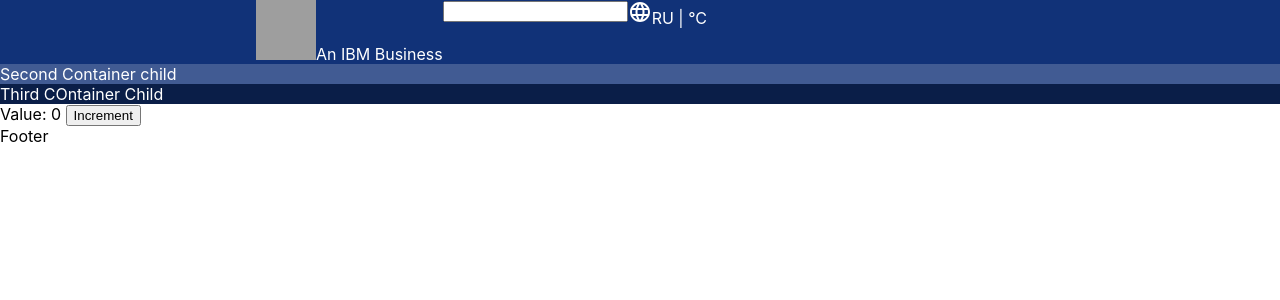
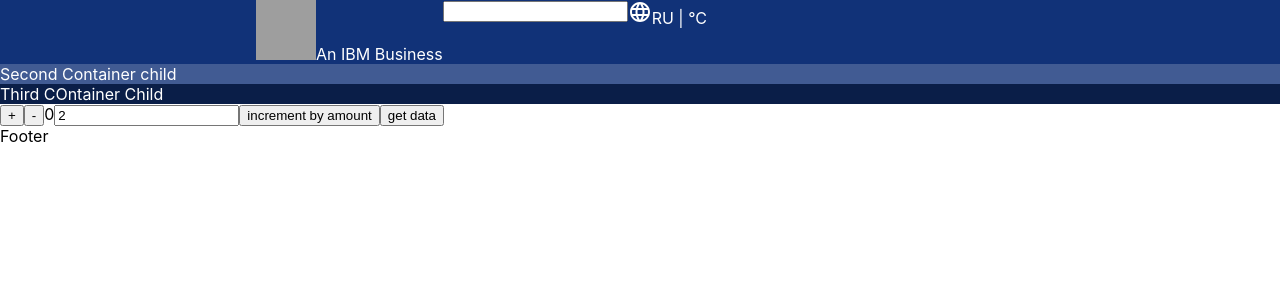
Before and after one commit to Nicelx/weather-app, a React (Create React App) app: page / in a window 1280 px wide. Shown: the top 300 px of the page. Built offline with nearby package versions, Linux system fonts and the light colour scheme; no server answers; grey boxes are pictures that could not be loaded.

Commit message:
playing with redux

```diff
--- a/src/App.js
+++ b/src/App.js
@@ -4,7 +4,9 @@ import './App.css'
 import Header from './components/Header/Header'
 import Footer from './components/Footer/Footer'
 // import ReduxPlaying from './ReduxPlaying';
-import ReduxPlaying2 from './ReduxPlaying2'
+// import ReduxPlaying2 from './ReduxPlaying2'
+// import ReduxPlaying3 from './ReduxPlaying3'
+ import Counter from './components/Counter/Counter';
 
 function App() {
 	return (
@@ -13,7 +15,8 @@ function App() {
 			<Switch>
 				{/* <Route path = '/' component = {Home}/> */}
 				{/* <Route path = '/' component = {ReduxPlaying}/> */}
-				<Route path = '/' component = {ReduxPlaying2}/>
+				{/* <Route path = '/' component = {ReduxPlaying3}/> */}
+				<Route path = '/' component = {Counter}/>
 			</Switch>
 			<Footer/>
 		</>)
--- /dev/null
+++ b/src/ReduxPlaying3.js
@@ -0,0 +1,49 @@
+import { createStore } from 'redux';
+const initialState = {
+	value: 0
+}
+
+const rootReducer = (state = initialState, action) => {
+	switch(action.type) {
+		case 'ADD' : return {
+				...state,
+				value :state.value + 1}
+		break;
+		case 'SUB' : return {
+			...state,
+			value : state.value - 1
+		}
+
+			break;
+		default : return state
+	}
+
+}
+
+const add = () => {
+	return {
+		type: 'ADD',
+	}
+}
+const sub = () => {
+	return {
+		type: 'SUB',
+	}
+}
+
+const store = createStore(rootReducer)
+
+store.dispatch(add())
+store.dispatch(add())
+store.dispatch(add())
+console.log(store.getState())
+
+const ReduxPlaying3 = () => {
+	console.log(store.getState())
+	return <div>
+		<button onClick = {() => store.dispatch(add())}>+</button>
+		<button onClick = {() => store.dispatch(sub())}>-</button>
+		<span>{store.getState().value}</span>
+	</div>
+}
+export default ReduxPlaying3
--- /dev/null
+++ b/src/components/Counter/Counter.js
@@ -0,0 +1,35 @@
+import React, {useState} from 'react';
+import { useSelector, useDispatch } from 'react-redux';
+import {
+	decrement,
+	increment,
+	incrementByAmount,
+	incrementAsync,
+	selectCount,
+	selectData,
+	getData,
+  } from './counterSlice';
+
+const Counter = () => {
+	const count = useSelector(selectCount);
+	const data = useSelector(selectData)
+
+	const dispatch = useDispatch();
+	const [incrementAmount, setIncrementAmount] = useState('2');
+	console.log(getData)
+
+	return (
+		<div>
+			<button onClick = {() => dispatch(increment())}>+</button>
+			<button onClick = {() => dispatch(decrement())}>-</button>
+			<span>{count}</span>
+			{/* <span>{data}</span> */}
+			<input type="text" value = {incrementAmount} onChange = {e => setIncrementAmount(e.target.value)}/>
+			<button onClick = {() => dispatch(incrementByAmount(Number(incrementAmount)))}>increment by amount</button>
+
+			<button onClick = {() => dispatch(getData())}>get data</button>
+		</div>
+	);
+};
+
+export default Counter;
--- /dev/null
+++ b/src/components/Counter/counterSlice.js
@@ -0,0 +1,43 @@
+import { createSlice } from "@reduxjs/toolkit";
+
+export const slice = createSlice({
+	name: "counter",
+	initialState: {
+		value: 0,
+		data : null
+	},
+	reducers: {
+		increment: (state) => {
+			state.value += 1;
+		},
+		decrement: (state) => {
+			state.value -= 1;
+		},
+		incrementByAmount: (state, action) => {
+			state.value += action.payload;
+		},
+		saveData : (state,action) => {
+			state.data = action.payload
+		}
+	},
+});
+
+export const { increment, decrement, incrementByAmount, saveData} = slice.actions;
+
+export const incrementAsync = (amount) => (dispatch) => {
+	setTimeout(() => {
+		dispatch(incrementByAmount(amount));
+	}, 1000);
+};
+
+export const getData = () => dispatch => {
+	fetch('https://jsonplaceholder.typicode.com/todos/1')
+		.then(response => response.json())
+		.then(json => dispatch(saveData(json)))
+}
+
+
+export const selectCount = (state) => state.counter.value;
+export const selectData = state => state.counter.data
+
+export default slice.reducer;
--- /dev/null
+++ b/src/store.js
@@ -0,0 +1,8 @@
+import { configureStore } from '@reduxjs/toolkit';
+import counterReducer from './components/Counter/counterSlice';
+
+export default configureStore({
+	reducer: {
+	  counter: counterReducer,
+	},
+  });
```
Also changed, not shown: src/index.js (+7 -4 lines).
